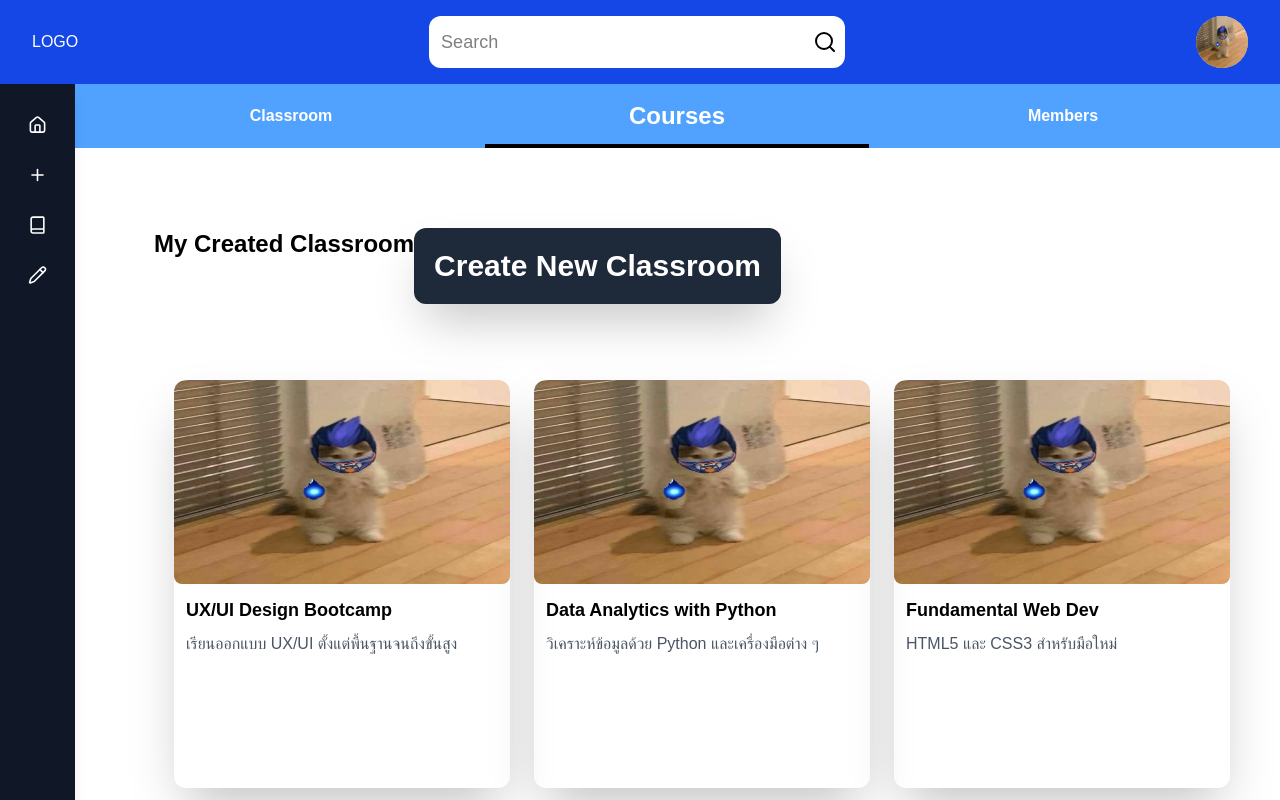
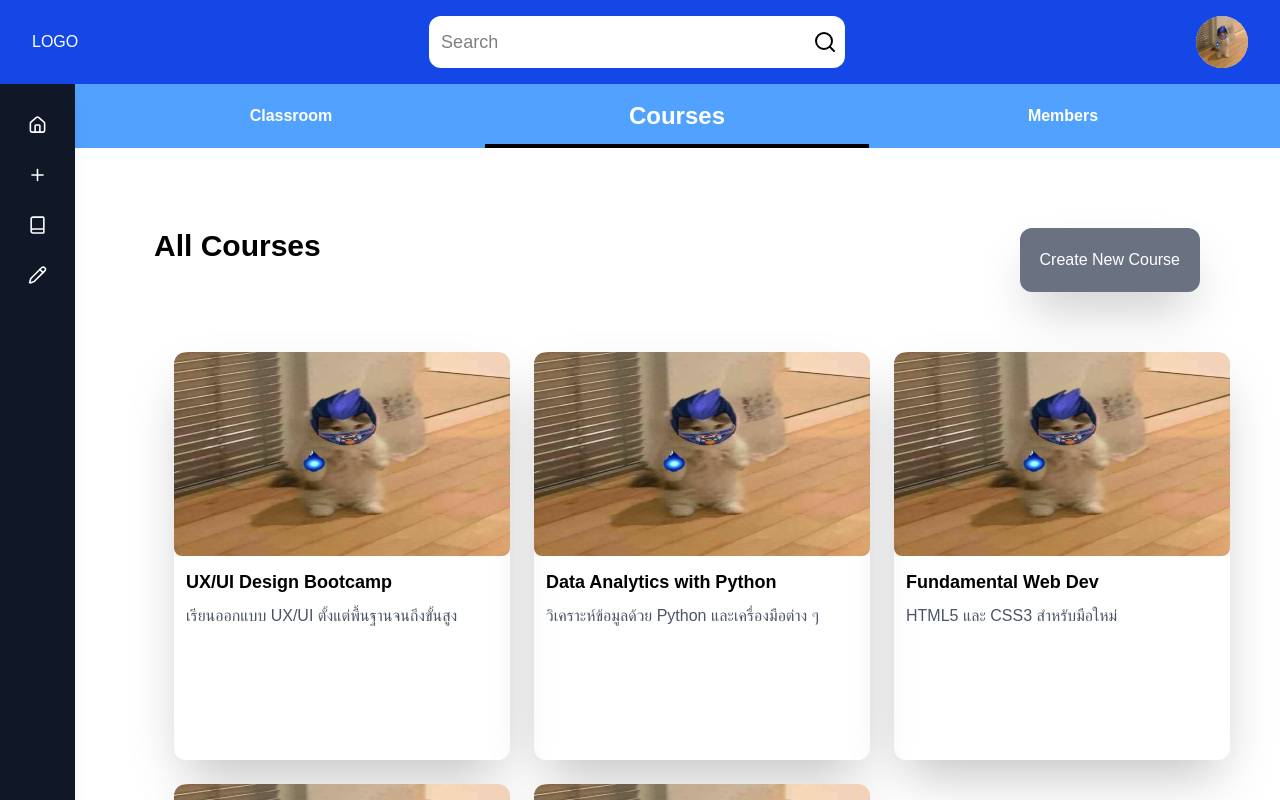
Before and after one commit to CS371-Project-Management/CS371-Frontend, a Next.js app: page /main/my_classroom/courses in a window 1280 px wide. Shown: the top 800 px of the page. Built offline with nearby package versions, Linux system fonts and the light colour scheme.

Commit message:
do_staff_my_classroom_courses_page

```diff
--- a/app/main/my_classroom/courses/page.tsx
+++ b/app/main/my_classroom/courses/page.tsx
@@ -48,12 +48,12 @@ export default function CoursePage() {
         <div className="min-h-screen bg-white">
             <NavbarClassroom></NavbarClassroom>
 
-            <div className='flex flex-between ml-20 mt-20 mb-15 text-3xl font-bold'>
-                <h2 className="text-2xl font-bold mb-15">My Created Classroom</h2>
+            <div className='flex justify-between ml-20 mt-20 mr-20 mb-15 '>
+                <h2 className="text-3xl font-bold">All Courses</h2>
 
-                <button className="bg-gray-800 p-5 h-fit rounded-xl text-white shadow-2xl"
+                <button className="bg-gray-500 hover:bg-gray-800 p-5 h-fit rounded-xl text-white shadow-2xl"
                     onClick={() => {}}>
-                    Create New Classroom
+                    Create New Course
                 </button>
             </div>
 
--- a/app/main/my_classroom/page.tsx
+++ b/app/main/my_classroom/page.tsx
@@ -91,7 +91,7 @@ export default function MyClassroomPage() {
 
             <div className="flex flex-wrap gap-6 ml-5">
                 {courses.map((course, index) => (
-                    <Link href='/user/my_classroom/classroom'>
+                    <Link href='/main/my_classroom/classroom'>
                         <div key={index}>
                             <Card image={course.image} title={course.title} description={course.description}></Card>
                         </div>
--- a/app/main/my_created_classroom/page.tsx
+++ b/app/main/my_created_classroom/page.tsx
@@ -46,7 +46,7 @@ export default function MyCreatedClassroomPage() {
             <div className="flex justify-between">
                 <h2 className="text-2xl font-bold mb-15">My Created Classroom</h2>
 
-                <button className="bg-gray-800 p-5 h-fit rounded-xl text-white shadow-2xl"
+                <button className="bg-gray-500 hover:bg-gray-800 p-5 h-fit rounded-xl text-white shadow-2xl"
                     onClick={() => {setIsModalOpen(true)}}>
                     Create New Classroom
                 </button>
```
